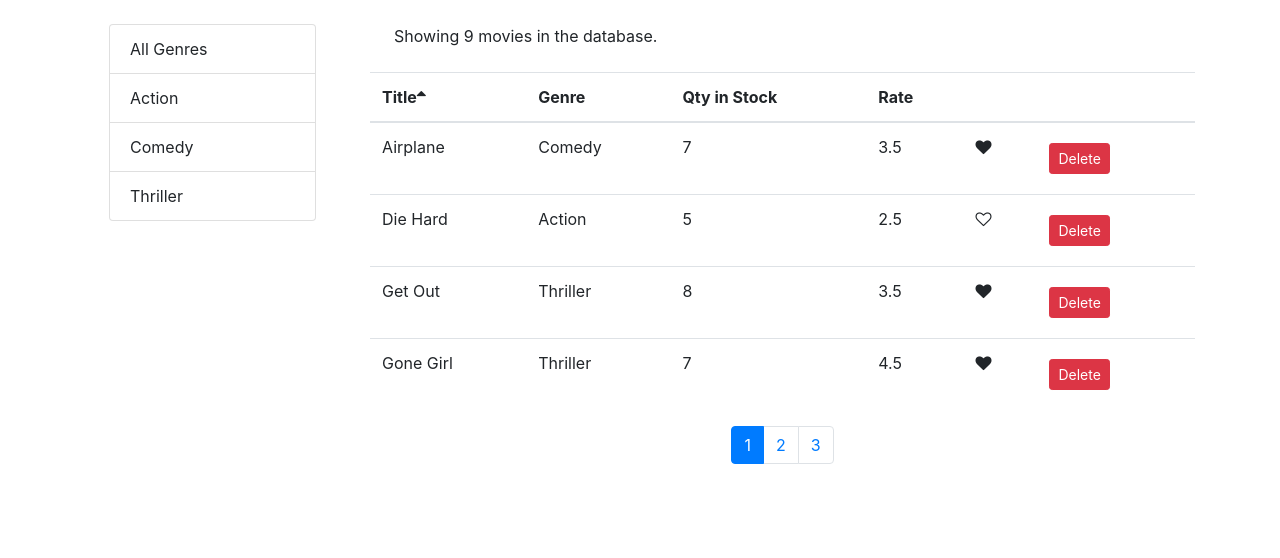
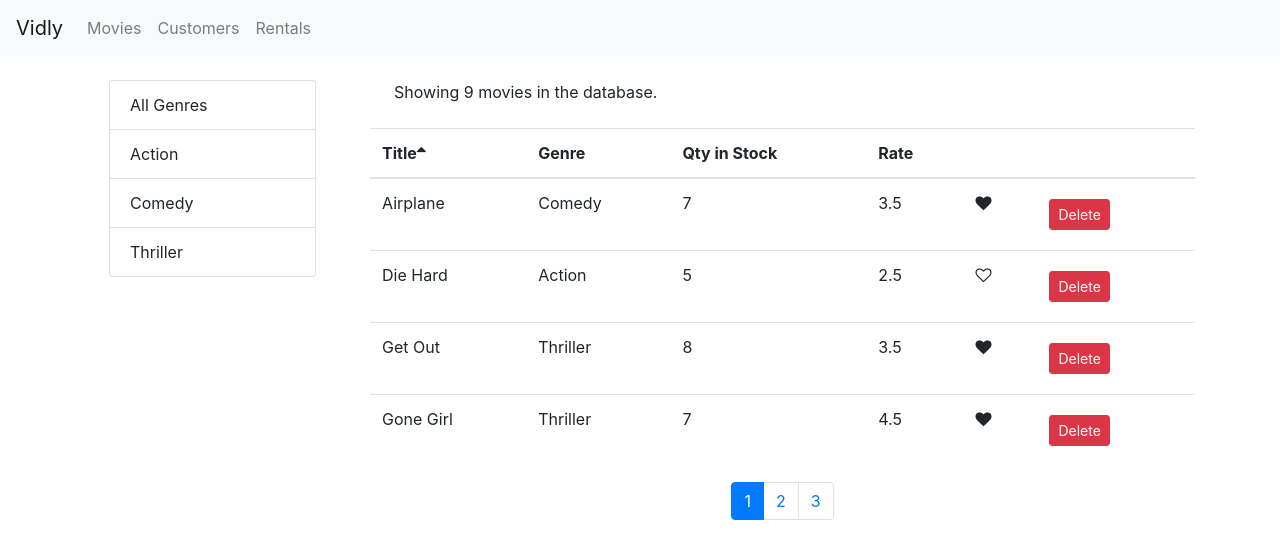
Before and after one commit to enowmbi/Video-Rental-Project-vidly-, a React (Create React App) app: page / in a window 1280 px wide. Shown: the top 558 px of the page. Built offline with nearby package versions, Linux system fonts and the light colour scheme.

Commit message:
add navbar component to app.js

```diff
--- a/src/App.js
+++ b/src/App.js
@@ -1,13 +1,17 @@
 import React, { Component } from 'react';
 import Movies from './components/Movies';
+import NavBar from  './components/NavBar';
 import './App.css';
 
 class App extends Component {
-  render() {
-      return (
-          <Movies />
-    );
-  }
+    render() {
+        return (
+            <React.Fragment>
+                <NavBar />
+                <Movies />
+            </React.Fragment>
+        );
+    }
 }
 
 export default App;
--- /dev/null
+++ b/src/components/NavBar.js
@@ -0,0 +1,30 @@
+import React from 'react';
+import { NavLink } from 'react-router-dom';
+
+
+const NavBar = () =>{
+    return(
+        <nav className="navbar navbar-expand-lg navbar-light bg-light">
+            <NavLink className="navbar-brand" to="/movies">Vidly</NavLink>
+  <button className="navbar-toggler" type="button" data-toggle="collapse" data-target="#navbarNav" aria-controls="navbarNav" aria-expanded="false" aria-label="Toggle navigation">
+    <span className="navbar-toggler-icon"></span>
+  </button>
+  <div className="collapse navbar-collapse" id="navbarNav">
+    <ul className="navbar-nav">
+      <li className="nav-item">
+          <NavLink className="nav-link" to="/movies">Movies <span className="sr-only">(current)</span></NavLink>
+      </li>
+      <li className="nav-item">
+          <NavLink className="nav-link" to="/customers">Customers</NavLink>
+      </li>
+      <li className="nav-item">
+          <NavLink className="nav-link" to="/rentals">Rentals</NavLink>
+      </li>
+    </ul>
+  </div>
+        </nav>
+
+    )
+}
+
+export default NavBar
```
